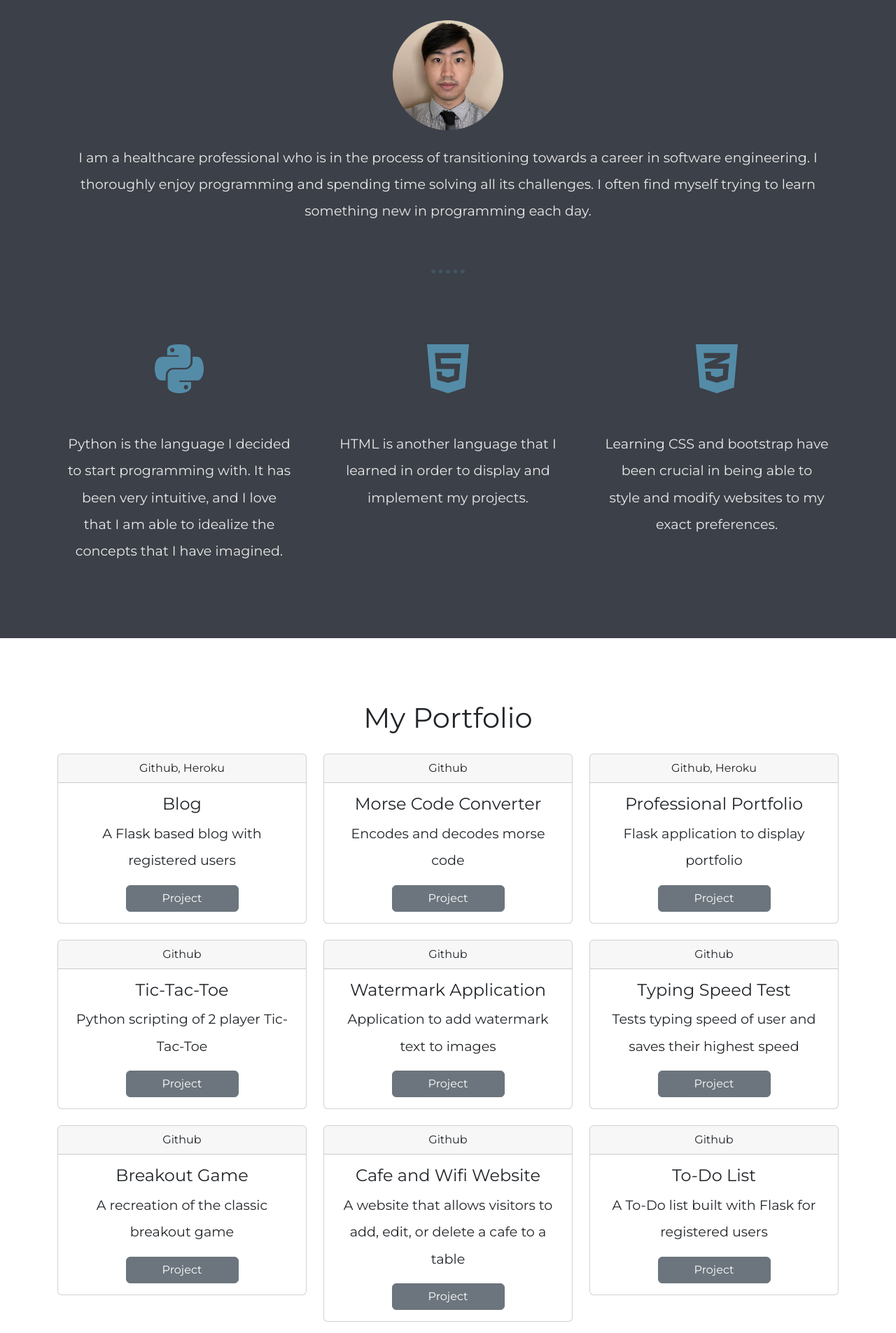
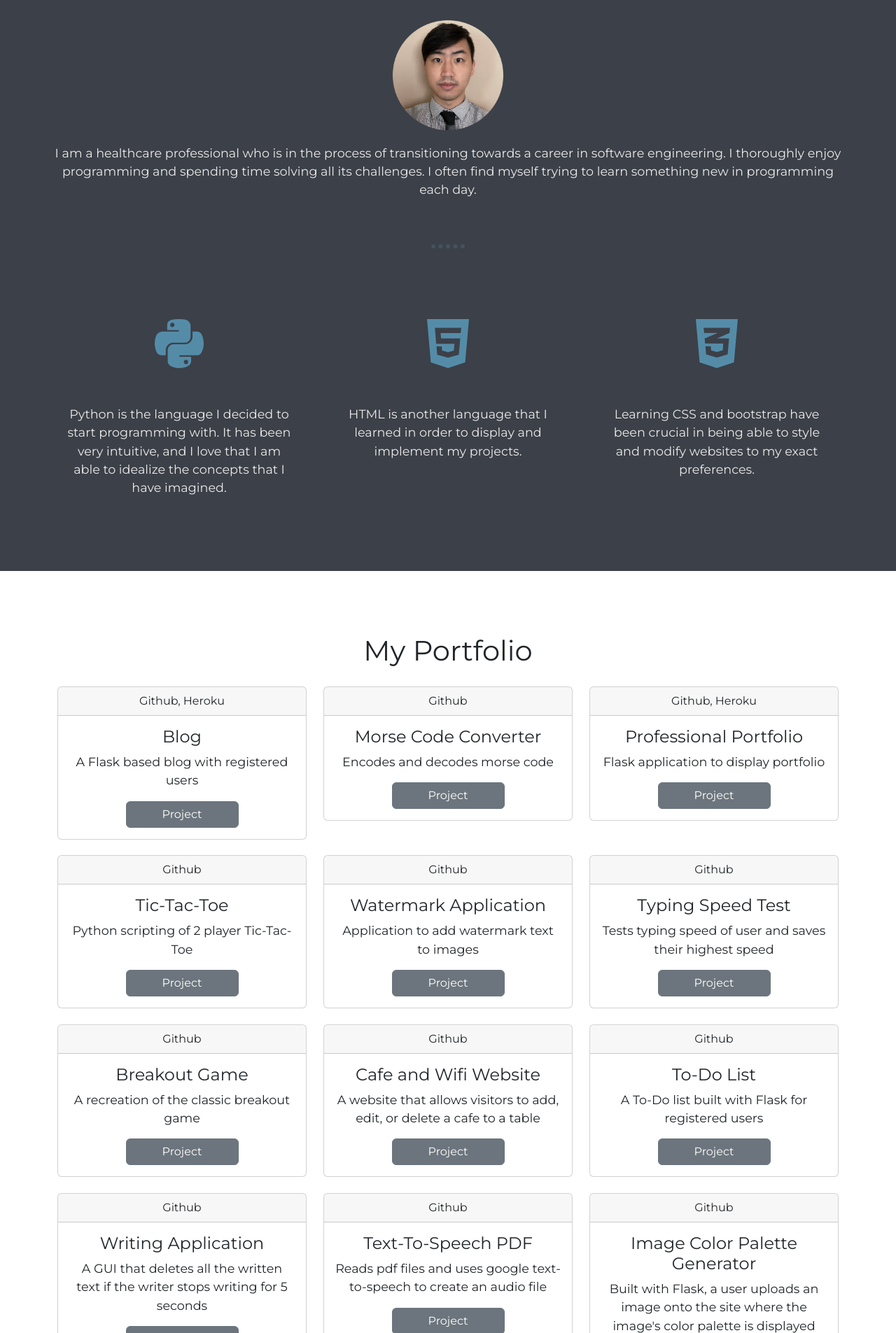
Before and after one commit to kvnvpham/professional_portfolio, a Flask app: page / in a window 1280 px wide. Shown: the part 812-2717 px from the top of the page at 70% size. Run offline with Flask 2, Linux system fonts and the light colour scheme; some libraries are stand-ins or nearby versions.

Commit message:
Change font-size and line-height for p tag

```diff
--- a/static/css/styles.css
+++ b/static/css/styles.css
@@ -53,8 +53,8 @@
 }
 
 p {
-    line-height: 2;
-    font-size: 1.2rem
+    line-height: 1.5;
+    font-size: 1.1rem
 }
 
 .about-description {
```
